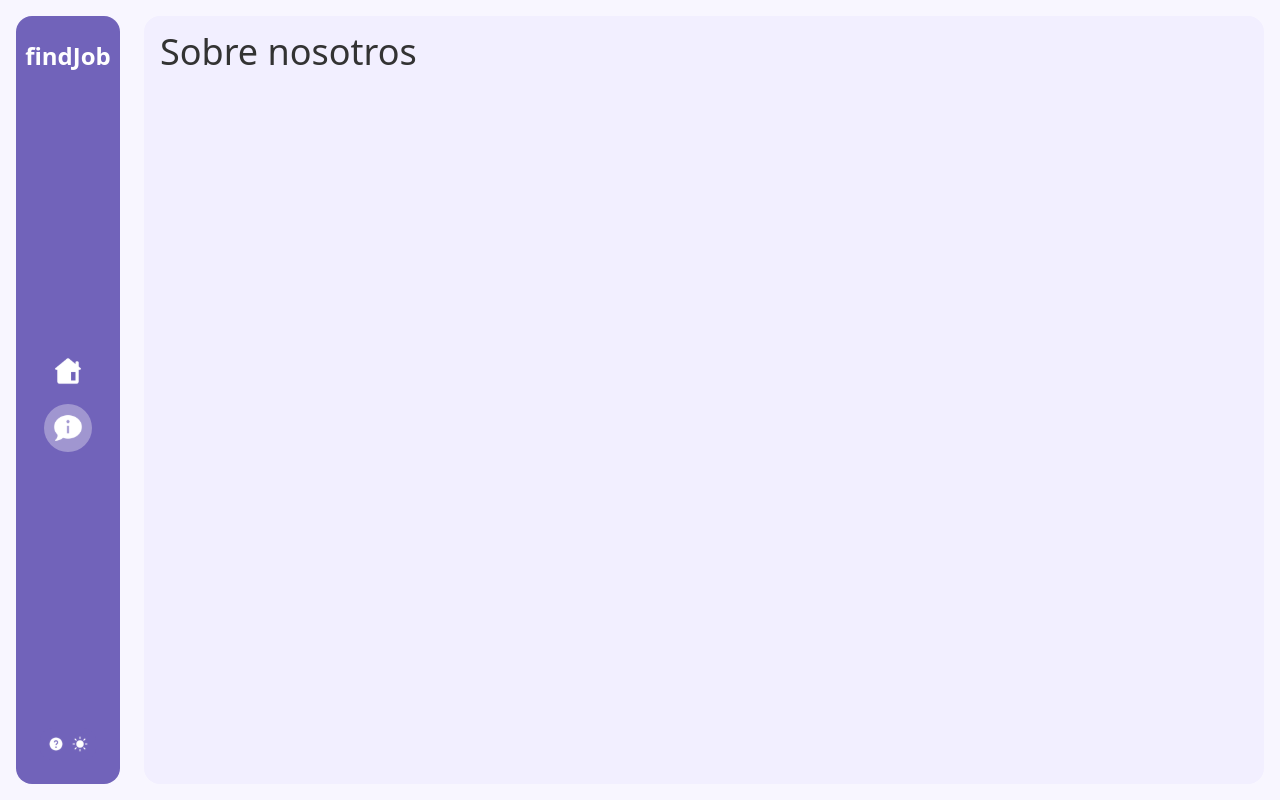
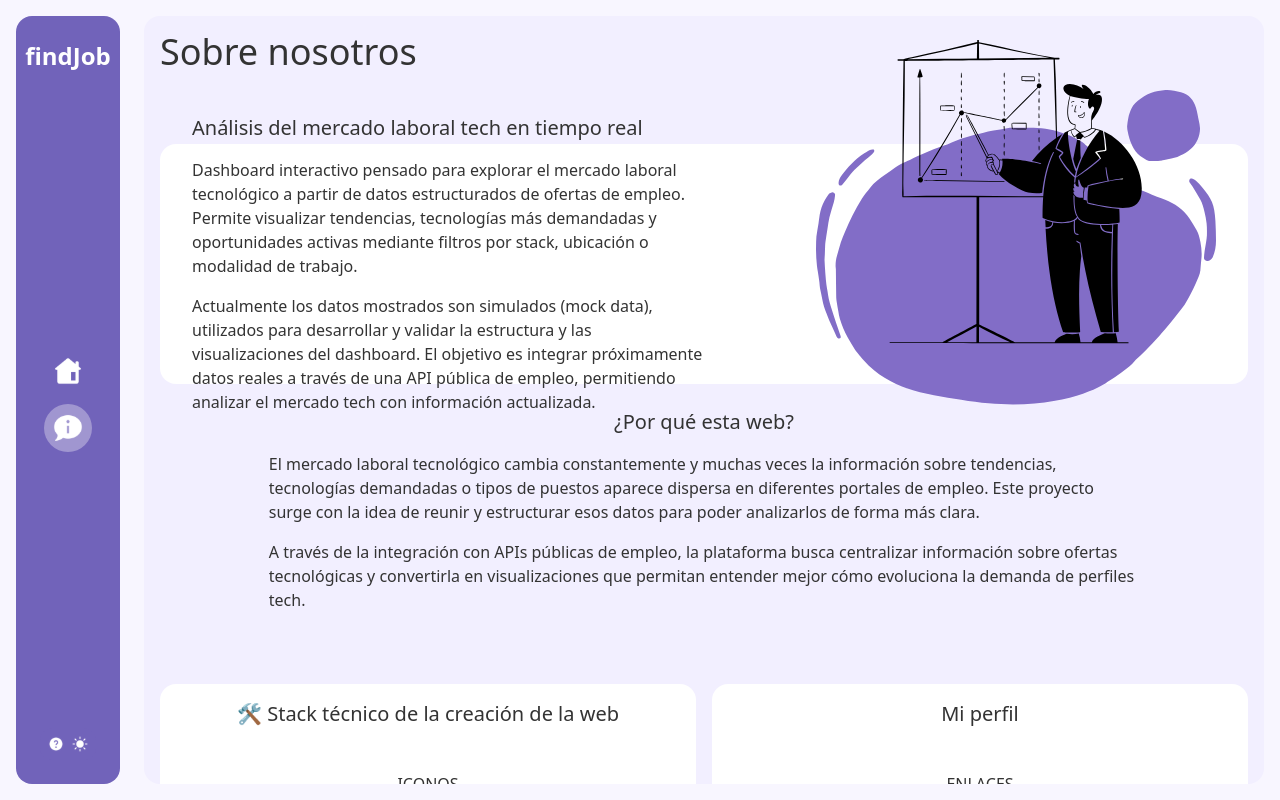
Before and after one commit to JaumeEsquerdo/dashboard-findJob, a Next.js app in the folder job-dashboard/: page /sobre-nosotros in a window 1280 px wide. Built offline with nearby package versions, Linux system fonts and the light colour scheme.

Commit message:
añadir textos de Sobre Nosotros

```diff
--- a/job-dashboard/src/app/sobre-nosotros/page.tsx
+++ b/job-dashboard/src/app/sobre-nosotros/page.tsx
@@ -1,7 +1,43 @@
+import Image from "next/image";
+
 const About = () => {
     return (
-        <main className="flex flex-1 bg-fondoColor p-4 rounded-2xl">
-            <h2 className="font-medium text-4xl">Sobre nosotros</h2>
+        <main className="flex flex-col flex-1 min-h-0 bg-fondoColor w-full p-4 rounded-2xl gap-6 overflow-y-auto scrollbar-hidden overflow-x-hidden">
+            <header className="flex flex-col justify-between items-center gap-4 lg:flex-row">
+                <h2 className="font-medium text-4xl text-textColor">Sobre nosotros</h2>
+            </header>
+
+            <div className="relative flex flex-col-reverse justify-between items-center min-h-60 p-4 lg:mt-12 rounded-2xl bg-whiteSpecial lg:flex-row lg:pr-8 lg:pl-8">
+                <div className="flex flex-col gap-4 justify-center items-center lg:items-start lg:max-w-1/2">
+                    <h2 className="text-center text-xl font-medium text-textColor lg:text-start">Análisis del mercado laboral tech en tiempo real</h2>
+                    <p>Dashboard interactivo pensado para explorar el mercado laboral tecnológico a partir de datos estructurados de ofertas de empleo. Permite visualizar tendencias, tecnologías más demandadas y oportunidades activas mediante filtros por stack, ubicación o modalidad de trabajo.</p>
+                    <p>Actualmente los datos mostrados son simulados (mock data), utilizados para desarrollar y validar la estructura y las visualizaciones del dashboard. El objetivo es integrar próximamente datos reales a través de una API pública de empleo, permitiendo analizar el mercado tech con información actualizada.</p>
+                </div>
+
+                <Image className="lg:absolute lg:top-20 lg:right-4 xl:-top-14 xl:right-8
+                          -translate-y-4 lg:-translate-y-12
+                          lg:w-70
+                          xl:w-100 lg:h-auto" src={'/business-ilu.svg'} alt="Imagen de presentación" width={200} height={300} />
+            </div>
+
+            <div className="flex flex-col gap-4 lg:max-w-4/5 lg:mx-auto lg:my-auto">
+                <h3 className="text-center text-xl font-medium text-textColor ">¿Por qué esta web?</h3>
+                <p>El mercado laboral tecnológico cambia constantemente y muchas veces la información sobre tendencias, tecnologías demandadas o tipos de puestos aparece dispersa en diferentes portales de empleo. Este proyecto surge con la idea de reunir y estructurar esos datos para poder analizarlos de forma más clara.</p>
+                <p>A través de la integración con APIs públicas de empleo, la plataforma busca centralizar información sobre ofertas tecnológicas y convertirla en visualizaciones que permitan entender mejor cómo evoluciona la demanda de perfiles tech.</p>
+            </div>
+
+            <div className="flex flex-col gap-4 lg:flex-row">
+                <div className="relative flex flex-col w-full justify-between items-center p-4 lg:mt-12 rounded-2xl bg-whiteSpecial lg:pr-8 lg:pl-8 lg:min-h-32">
+
+                    <h2 className="text-center text-xl  font-medium text-textColor lg:text-start">🛠 Stack técnico de la creación de la web</h2>
+                    <p>ICONOS</p>
+
+                </div>
+                <div className="relative flex flex-col w-full justify-between items-center p-4 lg:mt-12 rounded-2xl bg-whiteSpecial lg:pr-8 lg:pl-8 lg:min-h-32">
+                    <h2 className="text-center text-xl font-medium text-textColor lg:text-start">Mi perfil</h2>
+                    <p>ENLACES</p>
+                </div>
+            </div>
         </main>
     );
 }
```
